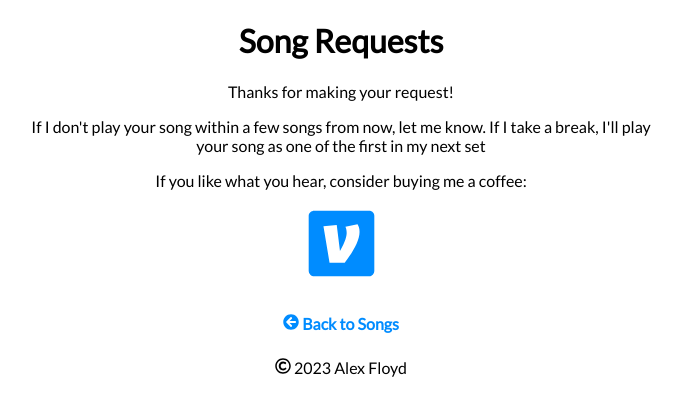
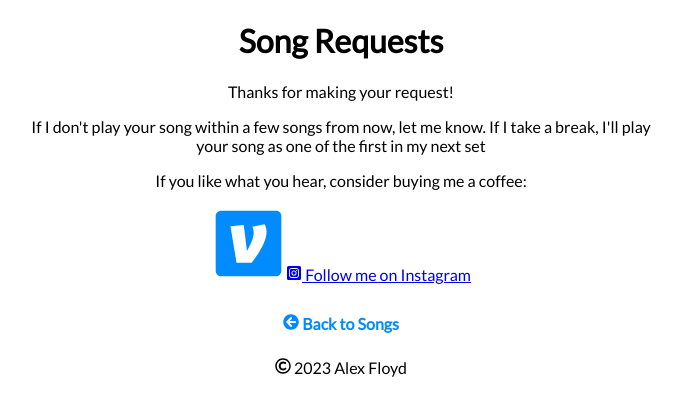
Before and after one commit to acipo1096/song-requests, a React (Create React App) app in the folder frontend/: page /thanks in a window 1280 px wide. Shown: the top 414 px of the page, without its empty margins (299-980 px from the left). Built offline with nearby package versions, Linux system fonts and the light colour scheme.

Commit message:
added insta link

```diff
--- a/frontend/src/pages/Thanks.jsx
+++ b/frontend/src/pages/Thanks.jsx
@@ -2,6 +2,7 @@ import { useState, useReact } from "react";
 import { Link, useNavigate } from "react-router-dom";
 import { IoLogoVenmo } from "react-icons/io5";
 import { FaArrowCircleLeft } from "react-icons/fa";
+import { FaInstagramSquare } from "react-icons/fa";
 
 function Thanks() {
   return (
@@ -21,6 +22,14 @@ function Thanks() {
         >
           <IoLogoVenmo />
         </Link>
+        <Link
+          className="instagram"
+          to="https://www.instagram.com/alexfloyd_music/"
+          target="_blank"
+          rel="noopener noreferrer"
+        >
+          <FaInstagramSquare /> Follow me on Instagram
+        </Link>
       </div>
       <div className="back-link">
         <Link className="back-link-text" to="/">
```
